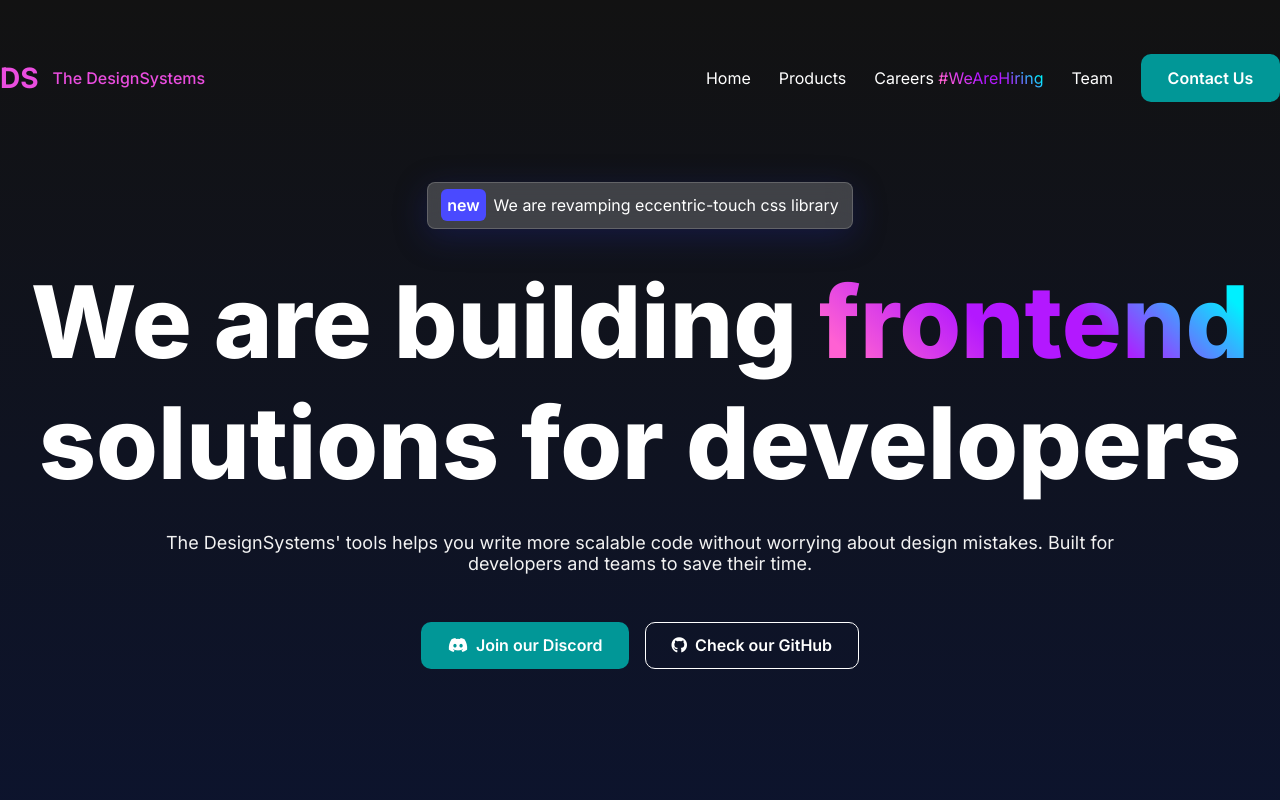
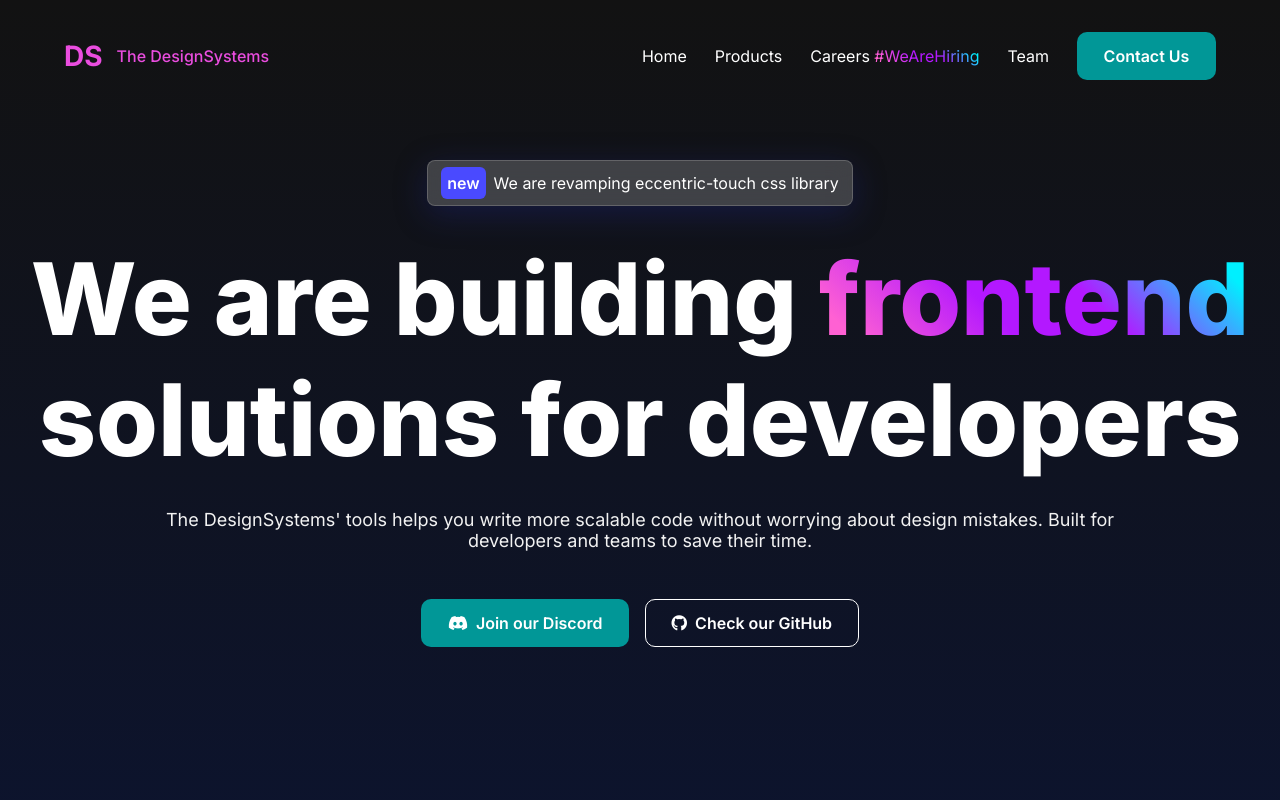
Before and after one commit to DesignSystemsOSS/thedesignsystems, a React (Create React App) app: page / in a window 1280 px wide. Shown: the top 800 px of the page. Built offline with nearby package versions, Linux system fonts and the light colour scheme.

Commit message:
Fix #32: Header should not streatch to extreme sides

```diff
--- a/src/components/section-components/Header/style.header.css
+++ b/src/components/section-components/Header/style.header.css
@@ -8,7 +8,9 @@ header.header {
   -webkit-box-pack: justify;
       -ms-flex-pack: justify;
           justify-content: space-between;
-  margin-top: 3.4em;
+  margin: auto;
+  margin-top: 2em;
+  width: 90%;
 }
 
 header.header > a.logo-wrapper-link > div.logo-wrapper {
```
